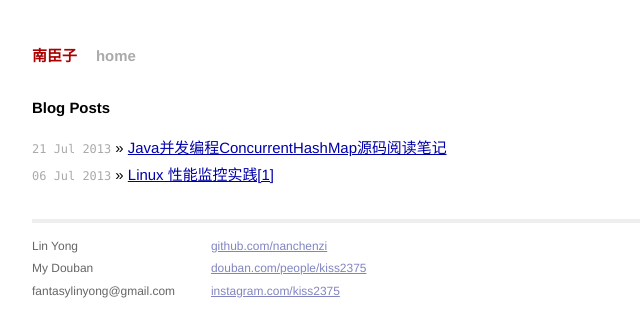
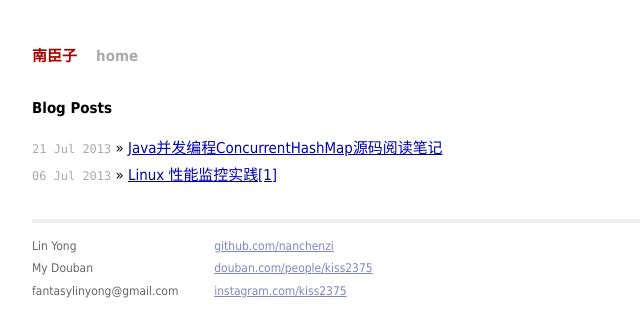
Before and after one commit to nanchenzi/nanchenzi.github.io, a plain HTML site: page index.html in a window 1280 px wide. Shown: the full height of the page, 294-934 px from the left. Drawn offline with Linux system fonts and the light colour scheme.

Commit message:
Update main.css

```diff
--- a/css/main.css
+++ b/css/main.css
@@ -14,7 +14,7 @@ html, body { height: 100%; }
 
 body {
   background-color: #FFF;
-  font: 13.34px Helvetica, Arial, sans-serif;
+  font: 13.34px Tahoma,Helvetica, Arial, sans-serif;
   font-size: small;
   text-align: left;
 }
```
